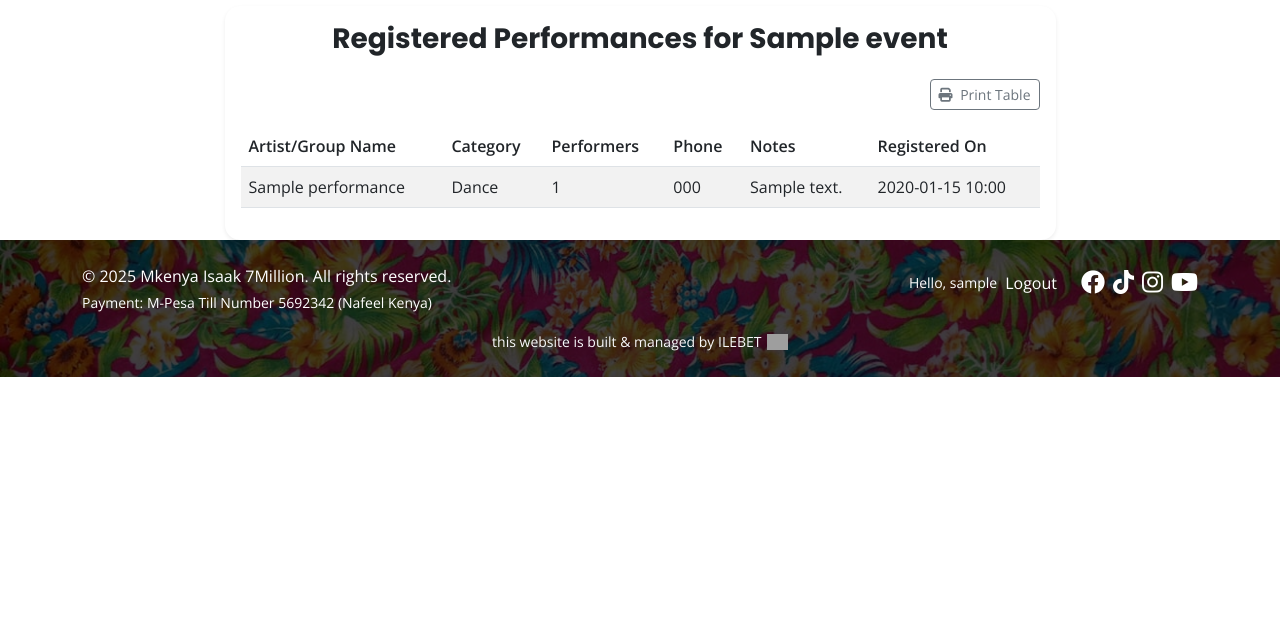
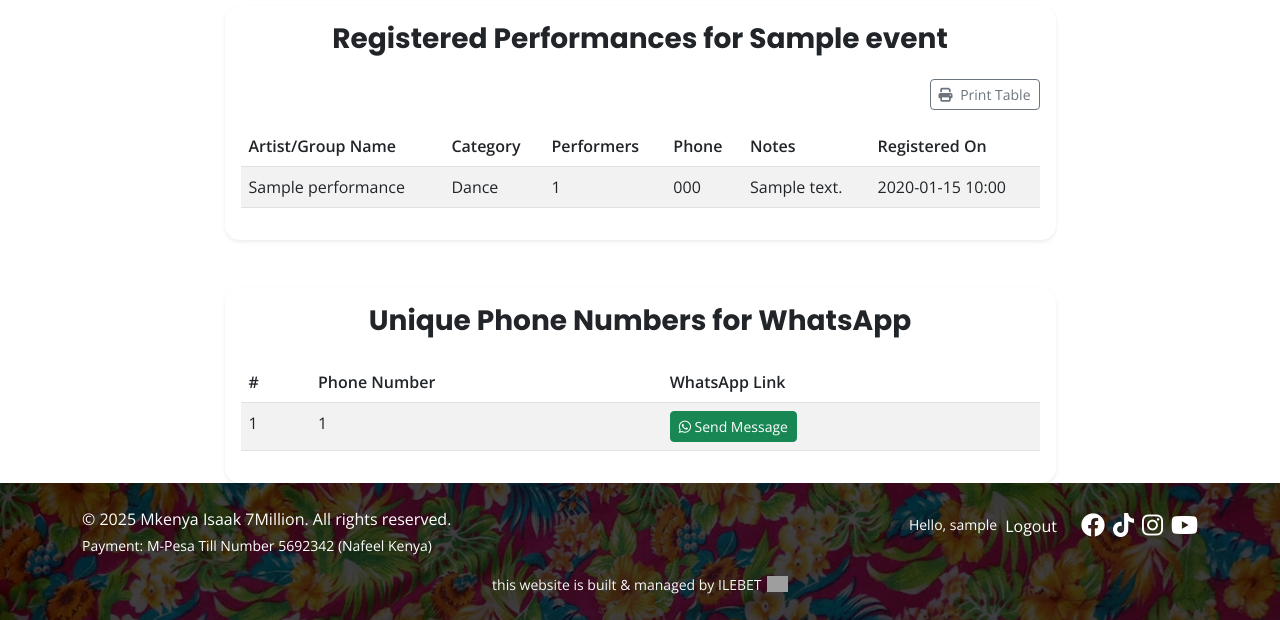
Before and after one commit to kri1987s/mkenyaisaak, a Django app: template events/templates/events/performance_registration.html in a window 1280 px wide. Shown: the part 991-1611 px from the top of the page. Before the commit the page ends 1368 px from the top, so only its background shows below. Run offline with Django 5.2, Linux system fonts and the light colour scheme; a user stored in the database is signed in; tables that the repository leaves empty hold one stand-in row (values such as "Sample post"); the template is opened without the code that fills it: values that come from a table or form of the project are taken from there, most other values are stand-ins (such as "Sample title", 1, 10 or a date in 2020); parts of the project's set-up code (start-up, migrations or seed data) failed here and were passed over; grey boxes are pictures that could not be loaded.

Commit message:
feat: Add WhatsApp links for performers

```diff
--- a/events/templates/events/performance_registration.html
+++ b/events/templates/events/performance_registration.html
@@ -1,5 +1,6 @@
 {% extends 'base.html' %}
 {% load static %}
+{% load event_tags %}
 
 {% block title %}Performance Registration: {{ event.title }} - Mkenya Isaak 7 Million{% endblock %}
 {% block meta_description %}Register your group or as an individual artist for {{ event.title }} performance. Submit your performance details for the event at {{ event.venue }} on {{ event.date|date:"F j, Y" }}.{% endblock %}
@@ -141,6 +142,44 @@
             </div>
         </div>
     </div>
+
+    <div class="row justify-content-center mt-5">
+        <div class="col-md-10 col-lg-9">
+            <div class="card shadow-sm">
+                <div class="card-body">
+                    <h3 class="card-title text-center mb-4">Unique Phone Numbers for WhatsApp</h3>
+                    {% if unique_phone_numbers %}
+                        <div class="table-responsive">
+                            <table class="table table-striped table-hover">
+                                <thead>
+                                    <tr>
+                                        <th scope="col">#</th>
+                                        <th scope="col">Phone Number</th>
+                                        <th scope="col">WhatsApp Link</th>
+                                    </tr>
+                                </thead>
+                                <tbody>
+                                    {% for phone_number in unique_phone_numbers %}
+                                        <tr>
+                                            <td>{{ forloop.counter }}</td>
+                                            <td>{{ phone_number }}</td>
+                                            <td>
+                                                <a href="https://wa.me/{{ phone_number|format_phone_for_whatsapp }}" target="_blank" class="btn btn-success btn-sm">
+                                                    <i class="fab fa-whatsapp"></i> Send Message
+                                                </a>
+                                            </td>
+                                        </tr>
+                                    {% endfor %}
+                                </tbody>
+                            </table>
+                        </div>
+                    {% else %}
+                        <p class="text-center text-muted">No unique phone numbers found.</p>
+                    {% endif %}
+                </div>
+            </div>
+        </div>
+    </div>
     {% endif %}
 
 </div>
--- /dev/null
+++ b/events/templatetags/event_tags.py
@@ -0,0 +1,26 @@
+from django import template
+
+register = template.Library()
+
+@register.filter
+def format_phone_for_whatsapp(phone_number):
+    """
+    Formats a phone number to the E.164 format for WhatsApp 'wa.me' links.
+    - Strips leading '+'
+    - If it starts with '0', it replaces it with '254'
+    - If it doesn't start with '254', it prepends '254'
+    """
+    if not isinstance(phone_number, str):
+        return phone_number
+
+    phone_number = phone_number.strip()
+    if phone_number.startswith('+'):
+        phone_number = phone_number[1:]
+
+    if phone_number.startswith('0'):
+        return '254' + phone_number[1:]
+
+    if not phone_number.startswith('254'):
+        return '254' + phone_number
+
+    return phone_number
--- a/events/views.py
+++ b/events/views.py
@@ -174,10 +174,15 @@
     else:
         form = PerformanceForm(initial={'event': event})
 
+    # Get unique phone numbers
+    phone_numbers = performances.values_list('phone_number', flat=True)
+    unique_phone_numbers = sorted(list(set(phone_numbers)))
+
     context = {
         'event': event,
         'form': form,
         'performances': performances,
+        'unique_phone_numbers': unique_phone_numbers,
         'current_url': request.build_absolute_uri(),
     }
     return render(request, 'events/performance_registration.html', context)
```
Also changed, not shown: events/templatetags/__init__.py (added).
